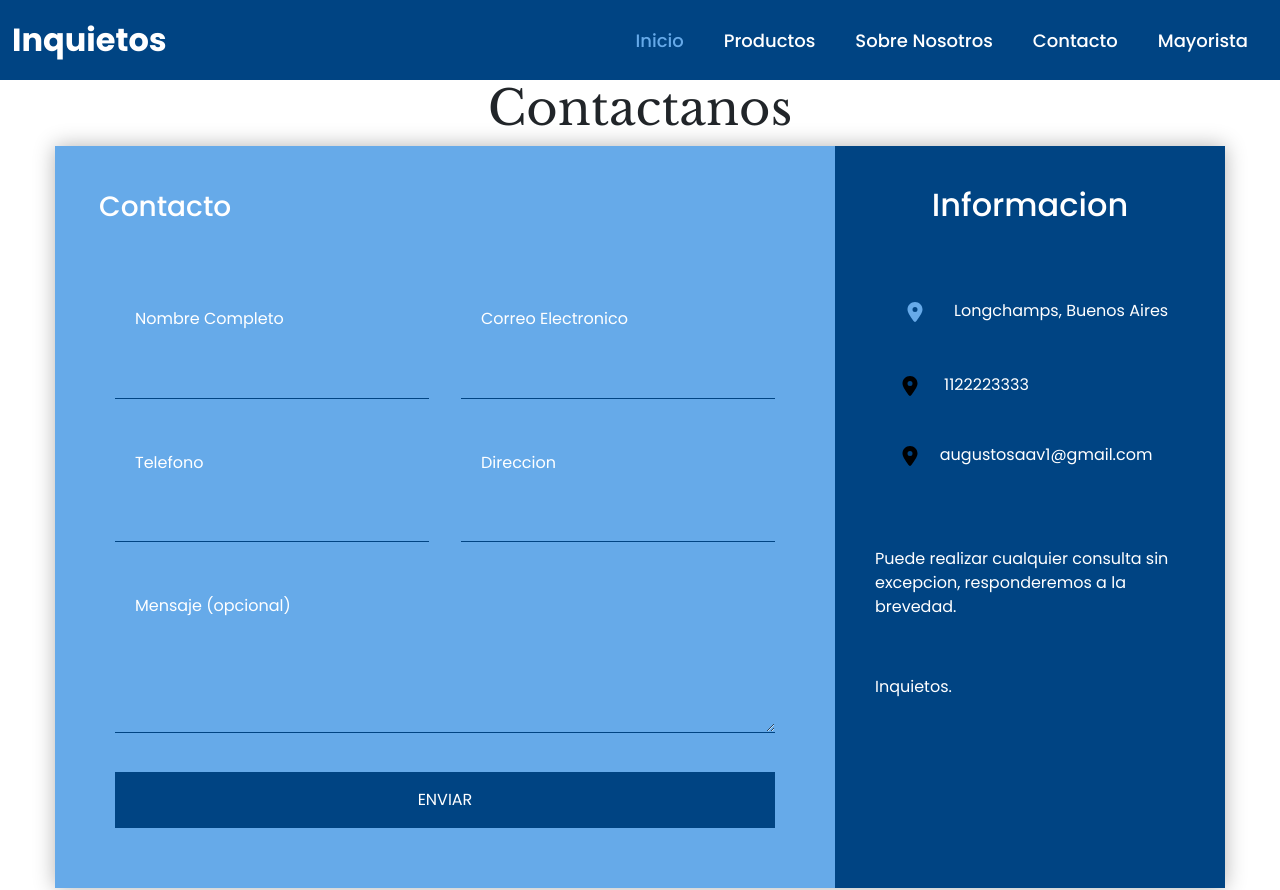
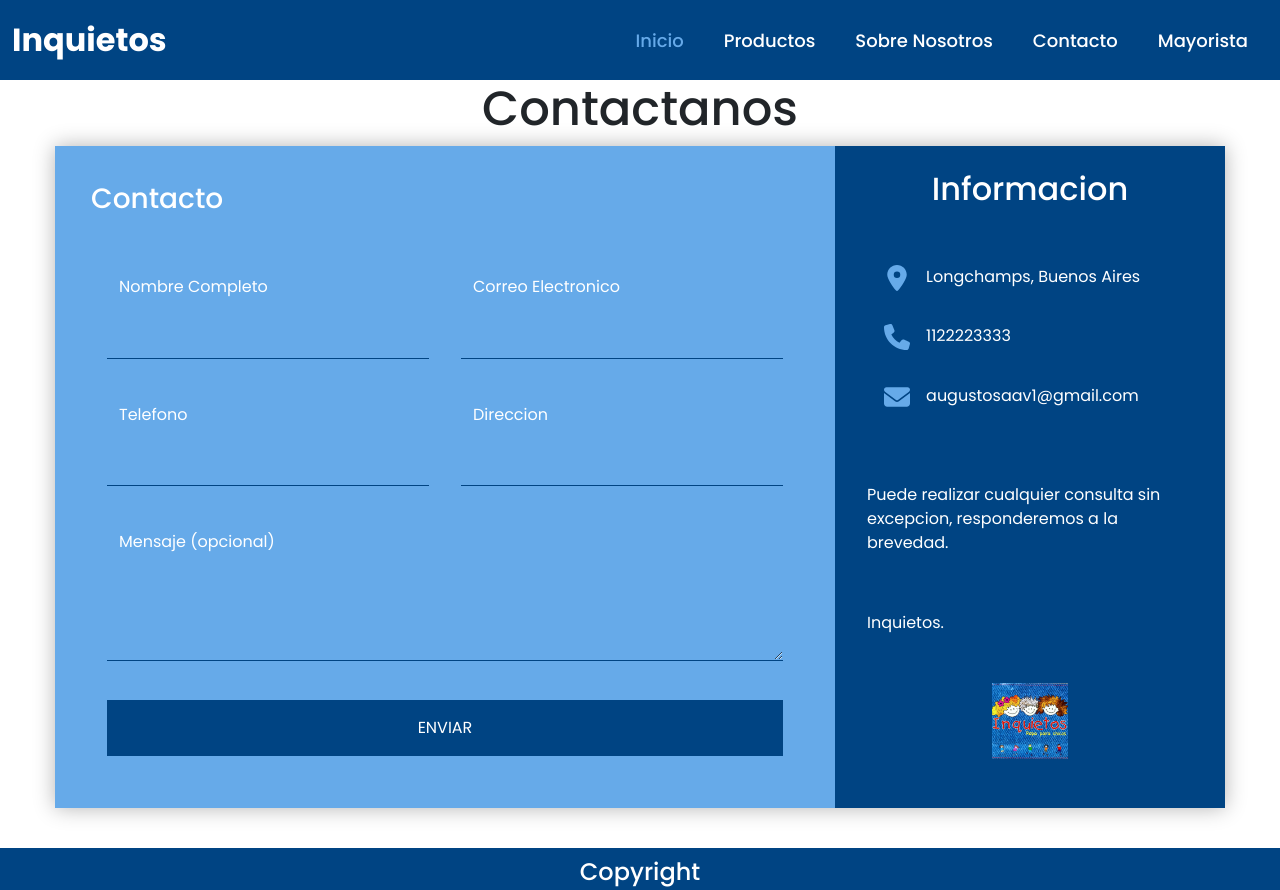
Before and after one commit to AugustoSaavedra/SegundaPreEntregaSaavedra, a website: page pages/contacto.html in a window 1280 px wide. Shown: the top 890 px of the page. Drawn offline with nearby package versions, Linux system fonts and the light colour scheme.

Commit message:
termine contacto

```diff
--- a/pages/contacto.html
+++ b/pages/contacto.html
@@ -73,22 +73,20 @@
         <h2>Informacion</h2>
         <ul>
           <li>
-            <svg xmlns="http://www.w3.org/2000/svg" class="logos" viewBox="0 0 384 512"><!--!Font Awesome Free 6.5.1 by @fontawesome - https://fontawesome.com License - https://fontawesome.com/license/free Copyright 2024 Fonticons, Inc.--><path d="M215.7 499.2C267 435 384 279.4 384 192C384 86 298 0 192 0S0 86 0 192c0 87.4 117 243 168.3 307.2c12.3 15.3 35.1 15.3 47.4 0zM192 128a64 64 0 1 1 0 128 64 64 0 1 1 0-128z"/></svg> Longchamps, Buenos Aires
+            <svg xmlns="http://www.w3.org/2000/svg" class="logo-info" viewBox="0 0 384 512"><!--!Font Awesome Free 6.5.1 by @fontawesome - https://fontawesome.com License - https://fontawesome.com/license/free Copyright 2024 Fonticons, Inc.--><path d="M215.7 499.2C267 435 384 279.4 384 192C384 86 298 0 192 0S0 86 0 192c0 87.4 117 243 168.3 307.2c12.3 15.3 35.1 15.3 47.4 0zM192 128a64 64 0 1 1 0 128 64 64 0 1 1 0-128z"/></svg> Longchamps, Buenos Aires
           </li>
           <li>
-            <svg xmlns="http://www.w3.org/2000/svg" height="20" width="15" viewBox="0 0 384 512"><!--!Font Awesome Free 6.5.1 by @fontawesome - https://fontawesome.com License - https://fontawesome.com/license/free Copyright 2024 Fonticons, Inc.--><path d="M215.7 499.2C267 435 384 279.4 384 192C384 86 298 0 192 0S0 86 0 192c0 87.4 117 243 168.3 307.2c12.3 15.3 35.1 15.3 47.4 0zM192 128a64 64 0 1 1 0 128 64 64 0 1 1 0-128z"/></svg>
+            <svg xmlns="http://www.w3.org/2000/svg" class="logo-info" viewBox="0 0 512 512"><!--!Font Awesome Free 6.5.1 by @fontawesome - https://fontawesome.com License - https://fontawesome.com/license/free Copyright 2024 Fonticons, Inc.--><path d="M164.9 24.6c-7.7-18.6-28-28.5-47.4-23.2l-88 24C12.1 30.2 0 46 0 64C0 311.4 200.6 512 448 512c18 0 33.8-12.1 38.6-29.5l24-88c5.3-19.4-4.6-39.7-23.2-47.4l-96-40c-16.3-6.8-35.2-2.1-46.3 11.6L304.7 368C234.3 334.7 177.3 277.7 144 207.3L193.3 167c13.7-11.2 18.4-30 11.6-46.3l-40-96z"/></svg>
             1122223333
           </li>
           <li>
-            <svg xmlns="http://www.w3.org/2000/svg"
-              viewBox="0 0 384 512"><!--!Font Awesome Free 6.5.1 by @fontawesome - https://fontawesome.com License - https://fontawesome.com/license/free Copyright 2024 Fonticons, Inc.-->
-              <path
-                d="M215.7 499.2C267 435 384 279.4 384 192C384 86 298 0 192 0S0 86 0 192c0 87.4 117 243 168.3 307.2c12.3 15.3 35.1 15.3 47.4 0zM192 128a64 64 0 1 1 0 128 64 64 0 1 1 0-128z" />
-            </svg>augustosaav1@gmail.com
+            <svg xmlns="http://www.w3.org/2000/svg" class="logo-info" viewBox="0 0 512 512"><!--!Font Awesome Free 6.5.1 by @fontawesome - https://fontawesome.com License - https://fontawesome.com/license/free Copyright 2024 Fonticons, Inc.--><path d="M48 64C21.5 64 0 85.5 0 112c0 15.1 7.1 29.3 19.2 38.4L236.8 313.6c11.4 8.5 27 8.5 38.4 0L492.8 150.4c12.1-9.1 19.2-23.3 19.2-38.4c0-26.5-21.5-48-48-48H48zM0 176V384c0 35.3 28.7 64 64 64H448c35.3 0 64-28.7 64-64V176L294.4 339.2c-22.8 17.1-54 17.1-76.8 0L0 176z"/></svg>
+            augustosaav1@gmail.com
           </li>
         </ul>
         <p>Puede realizar cualquier consulta sin excepcion, responderemos a la brevedad.</p>
         <p>Inquietos.</p>
+        <img src="../assets/images/inquietos.jpg" alt="logo de la marca">
       </div>
     </section>
   </main>
--- a/scss/layout/_contacto.scss
+++ b/scss/layout/_contacto.scss
@@ -15,7 +15,7 @@
     margin-bottom: 40px;
 
     h1 {
-        font-family: "Libre Baskerville", serif;
+        // font-family: "Libre Baskerville", serif;
         text-align: center;
         font-size: 3em;
     }
@@ -74,26 +74,19 @@
             }
         }
 
-
+        img{
+            height: 100px;
+        }
+        .logo-info{
+            fill: $subColor;
+        }
     }
 
     .contact-info ul li svg{
-        height: 60px;
-        width: 60px;
-        path {
-            width: 100%;
-        }
+        height: 50px;
+        width: 50px;
+
     }
     .contact-form form .block{
         grid-column: 1/3;
     }
-
-
-
-    .logos{
-        width: 38px;
-        height: 38px;
-        border-radius: 10px;
-        margin: 5px;
-        fill: $subColor;
-    }
--- a/scss/layout/_mediaqueries.scss
+++ b/scss/layout/_mediaqueries.scss
@@ -8,15 +8,23 @@
     }
 
 }
-
+// Productos
+@media (max-width: 700px) {
+    .container{
+        .novedades{
+            display: grid;
+            grid-template-columns: 1fr;
+        }
+    }
+}
 // Contacto
 @media (min-width: 700px) {
     .container-form{
         display: grid;
         grid-template-columns: 2fr 1fr;
-        *{
-            padding: 20px;
-        }
+        // *{
+        //     padding: 20px;
+        // }
     }
     .contact-info{
         h4,ul,p{
```
Also changed, not shown: index.html (+1 -1 lines), pages/sobrenosotros.html (+1 -1 lines), css/style.css, 1 other file.
